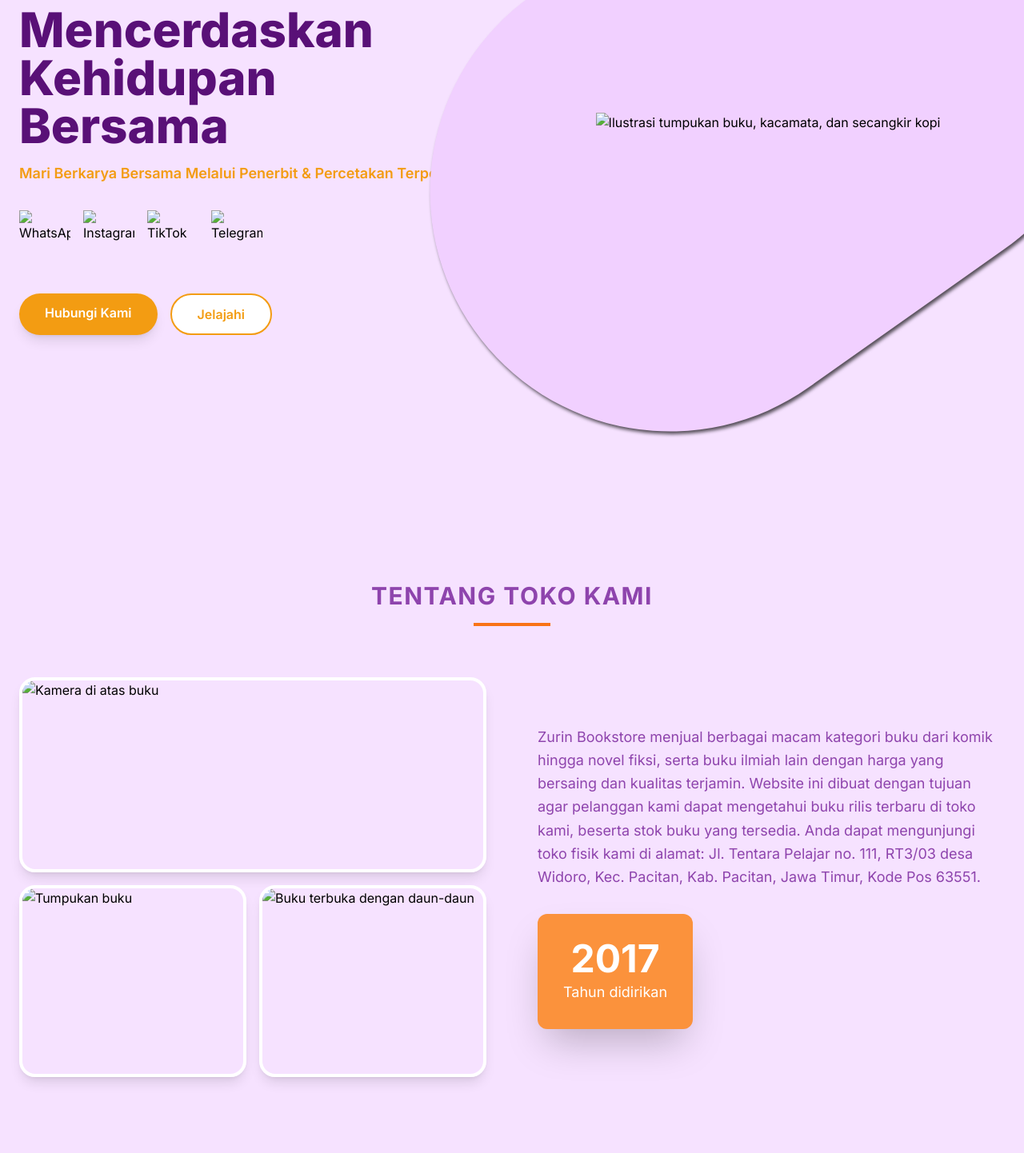
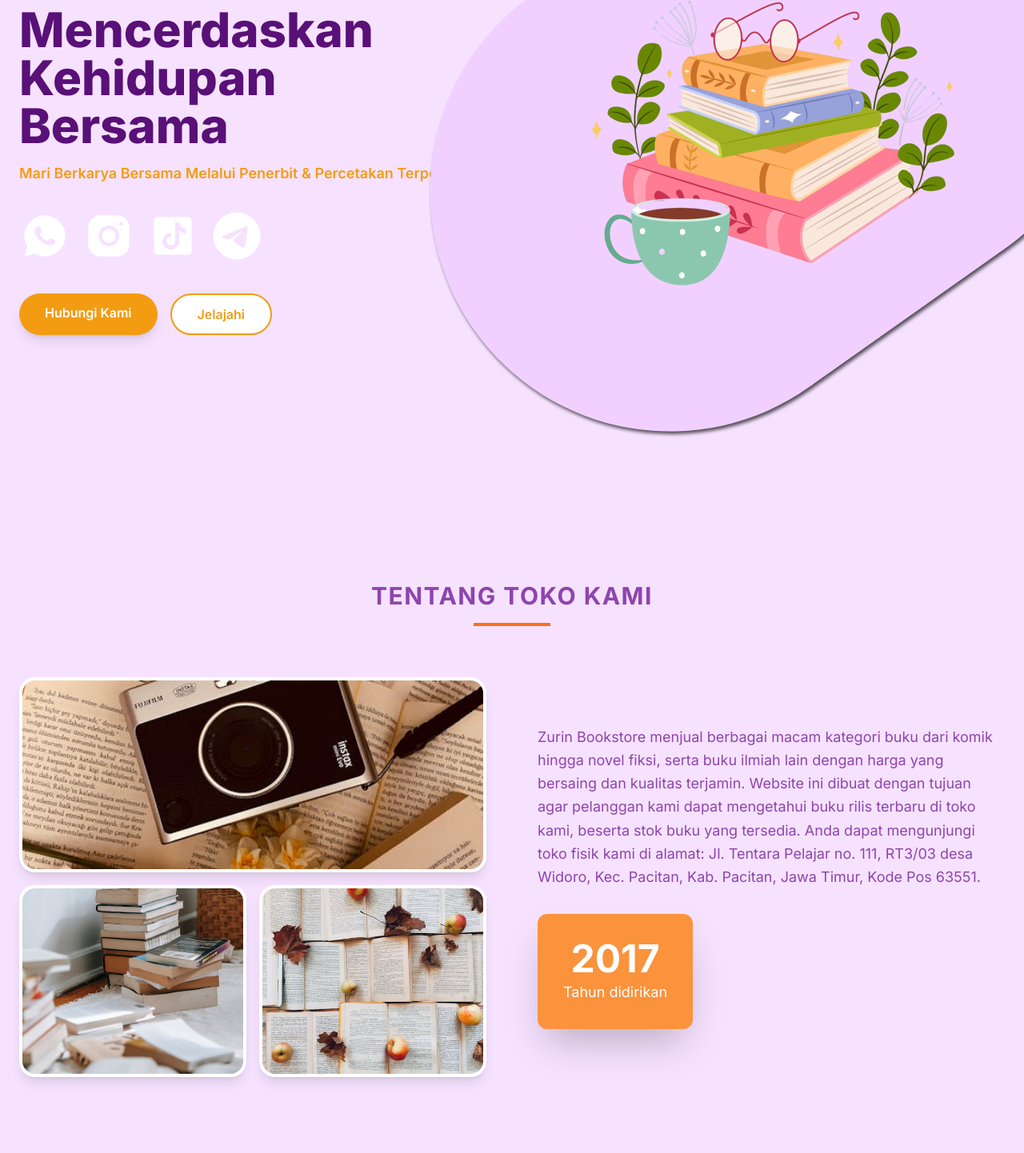
Before and after one commit to bariachmad21/igekerta, a plain HTML site: page index.html in a window 1280 px wide. Shown: the part 378-1820 px from the top of the page at 80% size. Drawn offline with nearby package versions, Linux system fonts and the light colour scheme.

Commit message:
Update index.html

```diff
--- a/index.html
+++ b/index.html
@@ -27,7 +27,7 @@
     <header class="bg-white/80 backdrop-blur-md shadow-sm sticky top-0 z-50">
         <nav class="container mx-auto px-6 py-0 flex justify-between items-center">
             <a href="#" class="flex items-center space-x-3">
-                <img src="images/logo.png" alt="Logo Igakerta" class="h-[85px] w-[85px] rounded-full">
+                <img src="logo.png" alt="Logo Igakerta" class="h-[85px] w-[85px] rounded-full">
                 <span class="text-2xl font-bold text-[#8E44AD]">IGAKERTA PUBLISHER</span>
             </a>
             <div class="hidden md:flex items-center space-x-8">
@@ -63,16 +63,16 @@
                     <div class="mt-8 flex justify-center md:justify-start space-x-4">
                         <!-- Ikon Sosial Media -->
                         <a href="#" class="w-16 h-16 hover:scale-110 transition-transform">
-                           <img src="images/whatsapp.png" alt="WhatsApp" class="w-full h-full object-contain">
+                           <img src="whatsapp.png" alt="WhatsApp" class="w-full h-full object-contain">
                         </a>
                         <a href="#" class="w-16 h-16 hover:scale-110 transition-transform">
-                            <img src="images/instagram.png" alt="Instagram" class="w-full h-full object-contain">
+                            <img src="instagram.png" alt="Instagram" class="w-full h-full object-contain">
                         </a>
                         <a href="#" class="w-16 h-16 hover:scale-110 transition-transform">
-                            <img src="images/tiktok.png" alt="TikTok" class="w-full h-full object-contain">
+                            <img src="tiktok.png" alt="TikTok" class="w-full h-full object-contain">
                         </a>
                         <a href="#" class="w-16 h-16 hover:scale-110 transition-transform">
-                            <img src="images/telegram.png" alt="Telegram" class="w-full h-full object-contain">
+                            <img src="telegram.png" alt="Telegram" class="w-full h-full object-contain">
                         </a>
                     </div>
                     <div class="mt-10 flex flex-col sm:flex-row justify-center md:justify-start space-y-4 sm:space-y-0 sm:space-x-4">
@@ -90,7 +90,7 @@
                     <div class="absolute rounded-full" style="width: 900px; height: 600px; background-color: #F1D0FF; transform: rotate(-35.27deg); box-shadow: 0px 4px 4px 0px rgba(0,0,0,0.66);"></div>
 
                     <!-- Gambar Utama -->
-                    <img src="images/main.png" alt="Ilustrasi tumpukan buku, kacamata, dan secangkir kopi" class="relative z-10 max-w-lg">
+                    <img src="main.png" alt="Ilustrasi tumpukan buku, kacamata, dan secangkir kopi" class="relative z-10 max-w-lg">
                 </div>
             </div>
         </section>
@@ -106,10 +106,10 @@
                 <div class="grid lg:grid-cols-2 gap-16 items-center">
                     <!-- Galeri Gambar -->
                     <div class="space-y-4">
-                        <img src="images/kamera di atas buku.png" alt="Kamera di atas buku" class="w-[750px] h-[244px] object-cover rounded-[20px] border-4 border-white shadow-lg transform hover:scale-105 transition-transform duration-300">
+                        <img src="kamera di atas buku.png" alt="Kamera di atas buku" class="w-[750px] h-[244px] object-cover rounded-[20px] border-4 border-white shadow-lg transform hover:scale-105 transition-transform duration-300">
                         <div class="flex space-x-4">
-                            <img src="images/tumpukan buku.png" alt="Tumpukan buku" class="w-1/2 h-60 object-cover rounded-[20px] border-4 border-white shadow-lg transform hover:scale-105 transition-transform duration-300">
-                            <img src="images/buku terbuka.png" alt="Buku terbuka dengan daun-daun" class="w-1/2 h-60 object-cover rounded-[20px] border-4 border-white shadow-lg transform hover:scale-105 transition-transform duration-300">
+                            <img src="tumpukan buku.png" alt="Tumpukan buku" class="w-1/2 h-60 object-cover rounded-[20px] border-4 border-white shadow-lg transform hover:scale-105 transition-transform duration-300">
+                            <img src="buku terbuka.png" alt="Buku terbuka dengan daun-daun" class="w-1/2 h-60 object-cover rounded-[20px] border-4 border-white shadow-lg transform hover:scale-105 transition-transform duration-300">
                         </div>
                     </div>
 
@@ -139,7 +139,7 @@
                 <div class="grid lg:grid-cols-3 gap-16 items-center mb-20">
                     <div class="relative flex justify-center items-center">
                         <div class="absolute rounded-full" style="width: 473px; height: 367px; background-color: #F1D0FF; transform: rotate(-35.27deg); box-shadow: 0px 4px 4px 0px rgba(0,0,0,0.25);"></div>
-                        <img src="images/buku2.png" alt="Ilustrasi buku terbuka" class="relative z-10 rounded-lg w-[355px] h-[273px] object-cover">
+                        <img src="buku2.png" alt="Ilustrasi buku terbuka" class="relative z-10 rounded-lg w-[355px] h-[273px] object-cover">
                     </div>
                     <div class="lg:col-span-2">
                         <p class="text-xl text-center lg:text-left text-gray-700 leading-relaxed">
```
